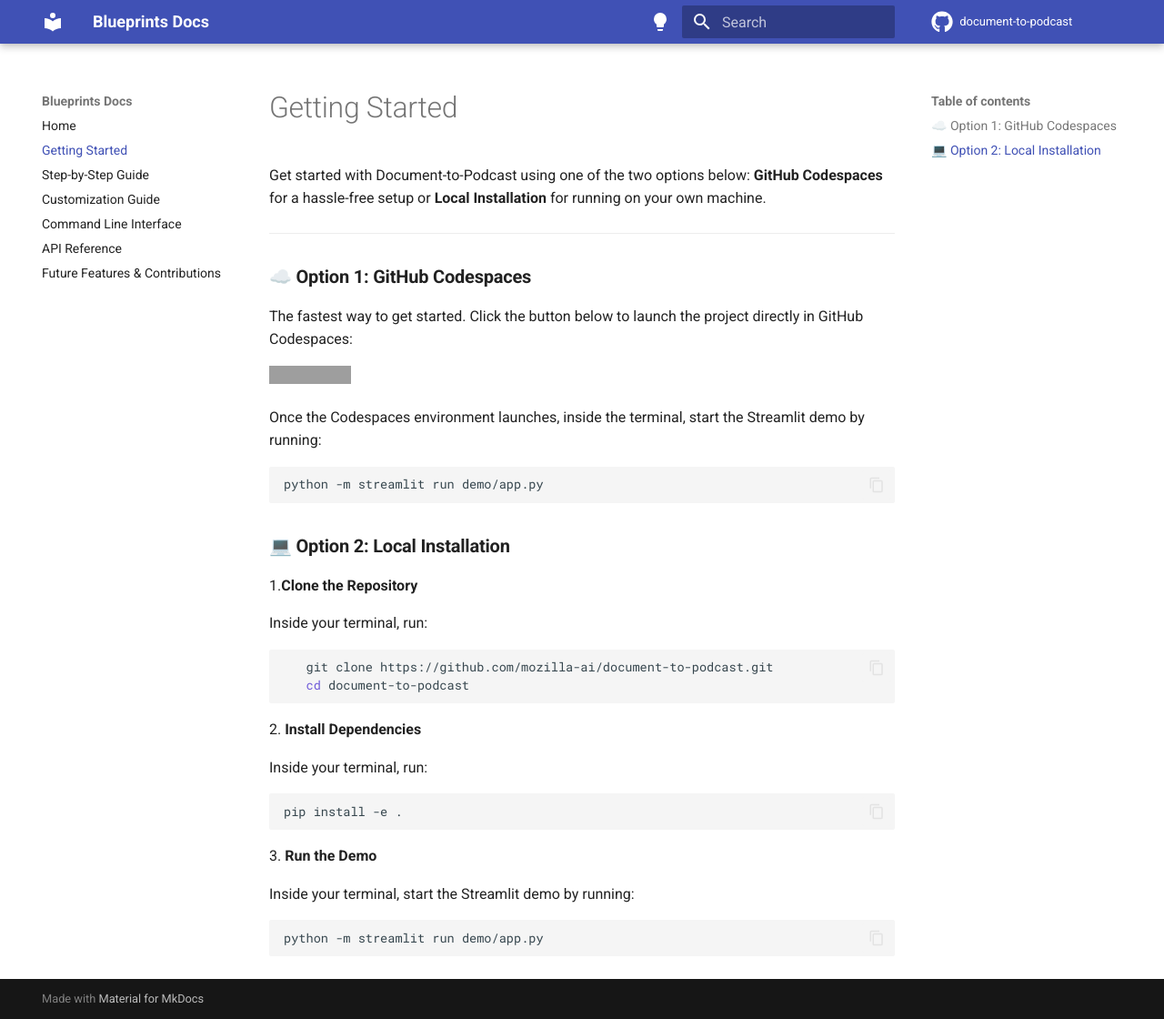
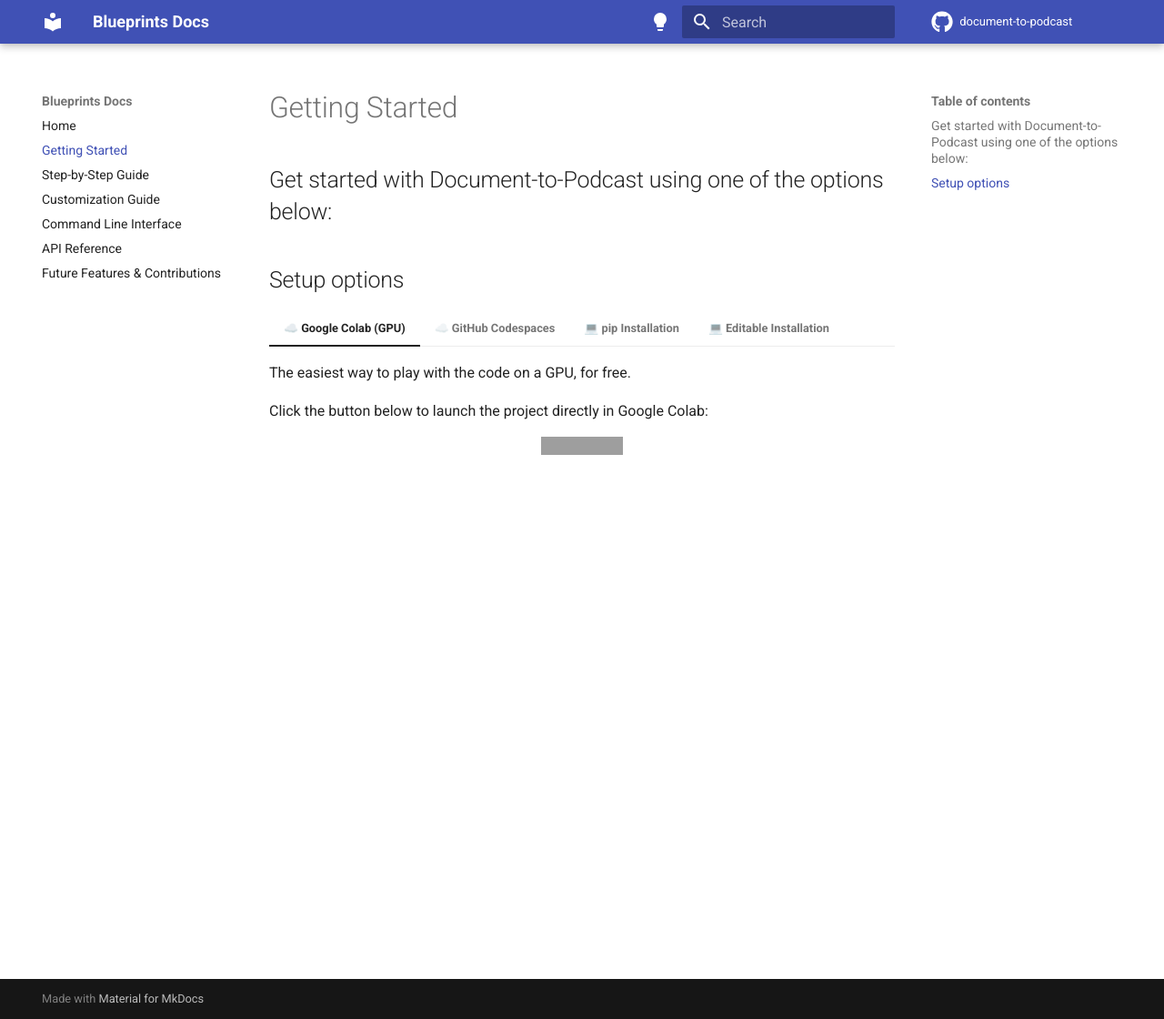
Before and after one commit to Ma-ni-sh565/document-to-podcast, an MkDocs documentation site: the page built from docs/getting-started.md, in a window 1280 px wide and 1120 px high. Shown: the whole window at 91% size. Built offline with MkDocs 1.6.1 and Material for MkDocs 9.7.7, drawn with Linux system fonts in a browser that asks for light colours; comment, search, counter and statistics services are not loaded; grey boxes are pictures that could not be loaded.

Commit message:
76 add google colab notebook demo (#77)
* Add demo/notebook.ipynb

* Add Open in Colab to the README

* Use tabs to document setup options

* Clean notebook metadata

* Use %pip install

* Use nb-clean

* Install from pypi

* Add GPU Check cell

* Add `Save` instruction

````diff
--- a/docs/getting-started.md
+++ b/docs/getting-started.md
@@ -1,38 +1,55 @@
-Get started with Document-to-Podcast using one of the two options below: **GitHub Codespaces** for a hassle-free setup or **Local Installation** for running on your own machine.
-
+Get started with Document-to-Podcast using one of the options below:
 ---
 
-### ☁️ **Option 1: GitHub Codespaces**
+## Setup options
 
-The fastest way to get started. Click the button below to launch the project directly in GitHub Codespaces:
+=== "☁️ Google Colab (GPU)"
 
-[![Open in GitHub Codespaces](https://github.com/codespaces/badge.svg)](https://github.com/codespaces/new?hide_repo_select=true&ref=main&repo=888426876&skip_quickstart=true&machine=standardLinux32gb)
+      The easiest way to play with the code on a GPU, for free.
 
-Once the Codespaces environment launches, inside the terminal, start the Streamlit demo by running:
-```bash
-python -m streamlit run demo/app.py
-```
+      Click the button below to launch the project directly in Google Colab:
 
+      <p align="center"><a href="https://colab.research.google.com/github/mozilla-ai/document-to-podcast/blob/main/demo/notebook.ipynb"><img src="https://colab.research.google.com/assets/colab-badge.svg" /></a></p>
 
-### 💻  **Option 2: Local Installation**
-1.**Clone the Repository**
+=== "☁️ GitHub Codespaces"
 
-Inside your terminal, run:
-```bash
-   git clone https://github.com/mozilla-ai/document-to-podcast.git
-   cd document-to-podcast
-```
-2. **Install Dependencies**
+      Click the button below to launch the project directly in GitHub Codespaces:
 
-   Inside your terminal, run:
+      <p align="center"><a href="https://github.com/codespaces/new?hide_repo_select=true&ref=main&repo=888426876&skip_quickstart=true&machine=standardLinux32gb"><img src="https://github.com/codespaces/badge.svg" /></a></p>
 
-```bash
-pip install -e .
-```
-3. **Run the Demo**
+      Once the Codespaces environment launches, inside the terminal, start the Streamlit demo by running:
 
-   Inside your terminal, start the Streamlit demo by running:
+      ```bash
+      python -m streamlit run demo/app.py
+      ```
 
-```bash
-python -m streamlit run demo/app.py
-```
+=== "💻 pip Installation"
+
+      You can install the project from Pypi:
+
+      ```bash
+      pip install document-to-podcast
+      ```
+
+      Check the [Command Line Interface](./cli.md) guide.
+
+=== "💻 Editable Installation"
+
+      1. **Clone the Repository**
+
+         ```bash
+         git clone https://github.com/mozilla-ai/document-to-podcast.git
+         cd document-to-podcast
+         ```
+
+      2. **Install the project and its Dependencies**
+
+         ```bash
+         pip install -e .
+         ```
+
+      3. **Run the Demo**
+
+         ```bash
+         python -m streamlit run demo/app.py
+         ```
--- a/mkdocs.yml
+++ b/mkdocs.yml
@@ -30,6 +30,7 @@ theme:
     - assets/custom.css
   features:
     - content.code.copy
+    - content.tabs.link
 
 markdown_extensions:
   - pymdownx.highlight:
@@ -39,7 +40,8 @@ markdown_extensions:
   - pymdownx.inlinehilite
   - pymdownx.snippets
   - pymdownx.superfences
-
+  - pymdownx.tabbed:
+      alternate_style: true
 plugins:
 - search
 - mkdocstrings:
````
Also changed, not shown: README.md (+2 -0 lines), 1 other file.
